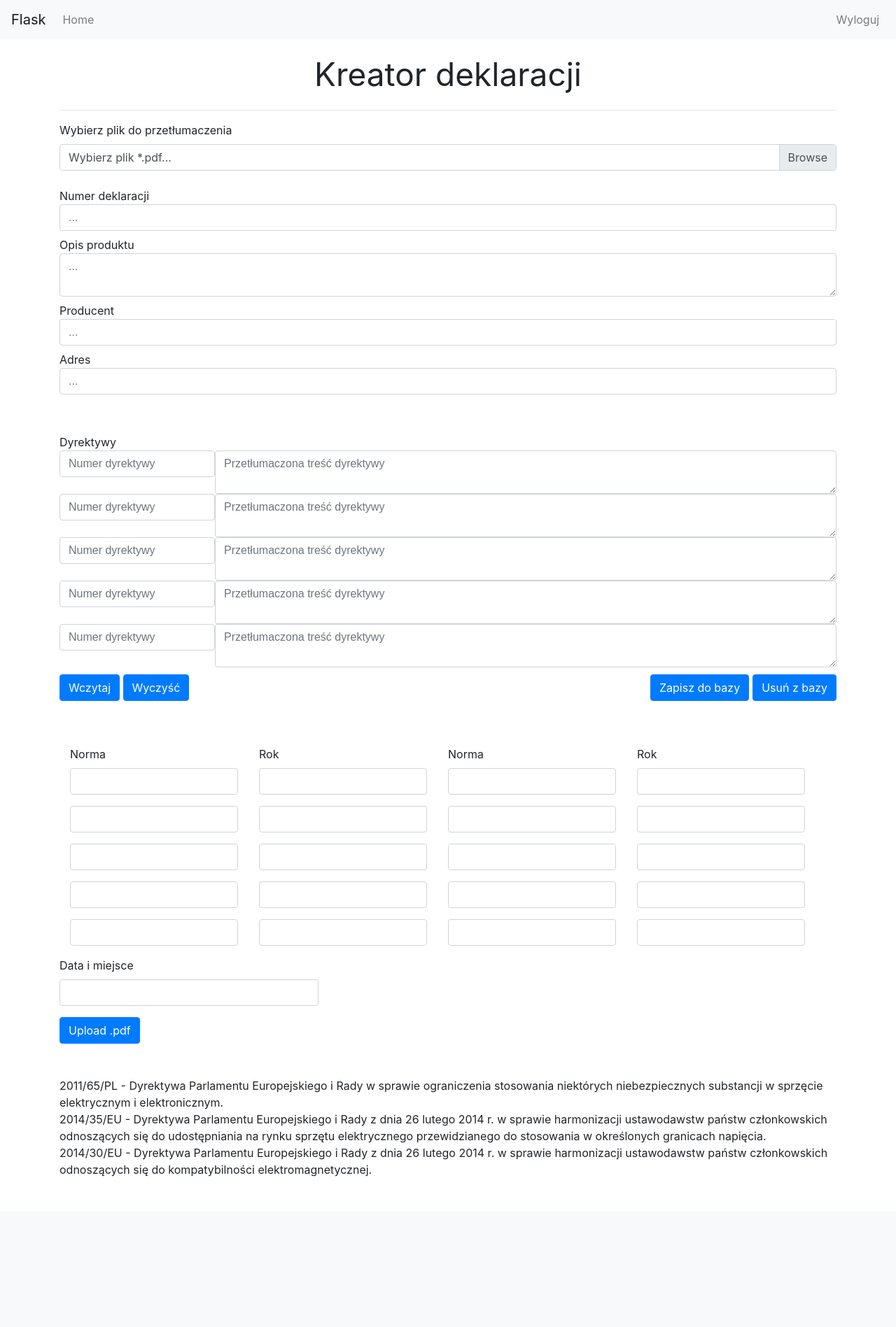
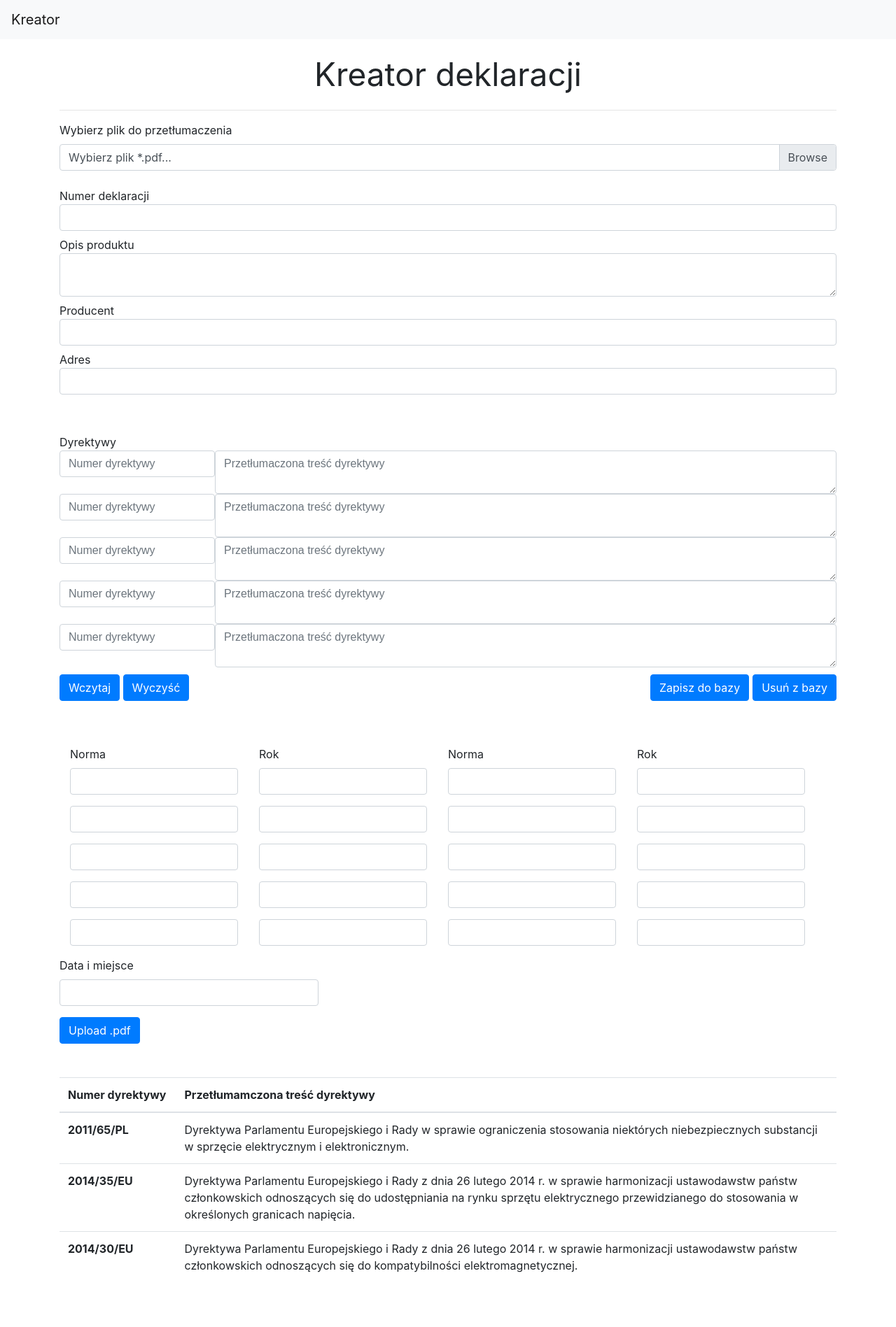
Before and after one commit to Patryk-Manaj/flask_creator_2-, a Flask app: page /upload-pdf in a window 1280 px wide. Shown: the whole page at 70% size. Before the commit the page ends 1682 px from the top, so only its background shows below. Run offline with Flask 2, Linux system fonts and the light colour scheme; the visitor is signed in with stand-in values (Sample User, id 1); data comes from the database, SQL or seed files in the repository; both versions use the stored data as it was after the commit.

Commit message:
change 1

```diff
--- a/app/templates/public/templates/public_template.html
+++ b/app/templates/public/templates/public_template.html
@@ -18,27 +18,13 @@
 <body>
 
     <nav class="navbar navbar-expand-lg navbar-light bg-light mb-3">
-        <a class="navbar-brand" href="/">Flask</a>
+        <a class="navbar-brand" href="/">Kreator</a>
         <button class="navbar-toggler" type="button" data-bs-toggle="collapse" data-bs-target="#navbarNav"
             aria-controls="navbarNav" aria-expanded="false" aria-label="Toggle navigation">
             <span class="navbar-toggler-icon"></span>
         </button>
 
-        <div class="collapse navbar-collapse" id="navbarNav">
-            <ul class="navbar-nav">
-                <li class="nav-item">
-                    <a class="nav-link" href="/">Home</a>
-                </li>
-            </ul>
-        </div>
 
-        <div class="collapse navbar-collapse" id="navbarNav">
-            <ul class="navbar-nav ml-auto">
-                <li class="nav-item">
-                    <a class="nav-link" href="/admin/dashboard">Wyloguj</a>
-                </li>
-            </ul>
-        </div>
 
     </nav>
 
--- a/app/templates/public/upload_pdf.html
+++ b/app/templates/public/upload_pdf.html
@@ -26,13 +26,13 @@
                     <br>
 
                     <div class="first">
-                        <label>Numer deklaracji<input class="form-control" type="text" name="decnum" placeholder="..." style="width: 1110px;"></label>
+                        <label>Numer deklaracji<input class="form-control" type="text" name="decnum" style="width: 1110px;"></label>
                         <br>
-                        <label>Opis produktu<textarea class="form-control" type="text" name="prodident" placeholder="..." style="width: 1110px;"></textarea></label>
+                        <label>Opis produktu<textarea class="form-control" type="text" name="prodident" style="width: 1110px;"></textarea></label>
                         <br>
-                        <label>Producent<input class="form-control" type="text" name="manufac" placeholder="..." style="width: 1110px;"></label>
+                        <label>Producent<input class="form-control" type="text" name="manufac"  style="width: 1110px;"></label>
                         <br>
-                        <label>Adres<input class="form-control" type="text" name="adresss" placeholder="..." style="width: 1110px;"></label>
+                        <label>Adres<input class="form-control" type="text" name="adresss" style="width: 1110px;"></label>
                     </div>
                     <br>
                     <br>
@@ -202,34 +202,28 @@
 
                 <button type = "submit" class = "btn btn-primary"> Upload .pdf</button>
 
-
-
-
-
-
-
-
-
-
-
-
-
-
             </form>
-
-
 
             <br>
 
+            <br/>
 
 
-            <br/>
-
-            {% for dyrective in dyrectives %}
-
-                {{dyrective.name}} - {{dyrective.dyrect}} <br/>
-
-            {%endfor%}
+            <table class="table">
+                <thead>
+                    <th scope="col" style="width: 15%;">Numer dyrektywy</th>
+                    <th scope="col">Przetłumamczona treść dyrektywy</th>
+                  </tr>
+                </thead>
+                <tbody>
+                    {% for dyrective in dyrectives %}
+                        <tr>
+                            <th scope="row">{{dyrective.name}}</th>
+                            <td>{{dyrective.dyrect}}</td>
+                        </tr>
+                    {%endfor%}
+                </tbody>
+              </table>
 
             <br>
             <br>
--- a/app/views.py
+++ b/app/views.py
@@ -42,12 +42,12 @@ def index():
 
     if request.method == "POST":
 
-        if request.form['username'] == 'user1' and request.form['password'] == 'user':
+        if request.form['password'] == 'user1':
             session["USERNAME"] = "user1"
             return redirect(url_for("upload_pdf"))
-        elif (request.form['username'] != '' and request.form['password'] != ''):
+        elif (request.form['password'] != ''):
             flash("Nieprawidłowe dane logowania!")
-            return(redirect.url)
+
 
     return render_template("/public/index.html")
 
@@ -66,6 +66,7 @@ app.config["ALLOWED_IMAGE_EXTENSIONS"] = ["PDF"]
 app.config["SQLALCHEMY_DATABASE_URI"]='sqlite:///directive.db'
 app.config["MAX_IMAGE_FILESIZE"] = 10485760
 app.config['SECRET_KEY'] = '000d88cd9d90036ebdd237eb6b0db000'
+app.config['SQLALCHEMY_TRACK_MODIFICATIONS']=False
 
 #Initialize the database
 db = SQLAlchemy(app)
@@ -110,16 +111,19 @@ def upload_pdf():
         if request.files:
 
             if not allowed_pdf_filesize(request.cookies.get("filesize")):
+                flash("Plik jest za duży!")
                 print("File exceeded maximum size")
                 return redirect(request.url)
 
             pdf = request.files["pdf"]
 
             if pdf.filename == "":
+                flash("Nie wybrano pliku!")
                 print(".pdf must have a filename")
                 return redirect(request.url)
 
             if not allowed_pdf(pdf.filename):
+                flash("Niedozwolone rozszerzenie pliku!")
                 print("Than extension is not allowed")
                 return redirect(request.url)
 
@@ -198,21 +202,40 @@ def upload_pdf():
             elif (FormName_1 !='' and FormDyrec_1 !='') or (FormName_2 !='' and FormDyrec_2 !='') or (FormName_3 !='' and FormDyrec_3 !='') or (FormName_4 !='' and FormDyrec_4 !='') or (FormName_5 !='' and FormDyrec_5 !=''):
 
                 if FormName_1 !='' and FormDyrec_1 !='':
+                    if Direcive.query.filter_by(name=FormName_1) != '':
+                        Direcive.query.filter_by(name=FormName_1).delete()
+                        db.session.commit()
                     db.session.add(Direcive(name = FormName_1, dyrect = FormDyrec_1))
 
                 if FormName_2 !='' and FormDyrec_2 !='':
+                    if Direcive.query.filter_by(name=FormName_2) != '':
+                        Direcive.query.filter_by(name=FormName_2).delete()
+                        db.session.commit()
                     db.session.add(Direcive(name = FormName_2, dyrect = FormDyrec_2))
 
                 if FormName_3 !='' and FormDyrec_3 !='':
+                    if Direcive.query.filter_by(name=FormName_3) != '':
+                        Direcive.query.filter_by(name=FormName_3).delete()
+                        db.session.commit()
                     db.session.add(Direcive(name = FormName_3, dyrect = FormDyrec_3))
 
                 if FormName_4 !='' and FormDyrec_4 !='':
+                    if Direcive.query.filter_by(name=FormName_4) != '':
+                        Direcive.query.filter_by(name=FormName_4).delete()
+                        db.session.commit()
                     db.session.add(Direcive(name = FormName_4, dyrect = FormDyrec_4))
 
                 if FormName_5 !='' and FormDyrec_5 !='':
+                    if Direcive.query.filter_by(name=FormName_5) != '':
+                        Direcive.query.filter_by(name=FormName_5).delete()
+                        db.session.commit()
                     db.session.add(Direcive(name = FormName_5, dyrect = FormDyrec_5))
 
                 db.session.commit()
+
+
+                # else:
+                #     flash("Sprawdź czy podanego numemru dyrektywy nie ma już w bazie. Jeśli próbujesz napisać istniejącą dyrektywę, to najpierw musisz usunąć starą!")
 
     dyrectives = Direcive.query.all()
 
@@ -370,19 +393,6 @@ def translate_declaration(filename):
     merger.write("/home/paro/workspace/flask_first_steps/app/app/app/static/pdf/downloads/merged.pdf")
     merger.close()
 
+    rm_path = "/home/paro/workspace/flask_first_steps/app/app/app/static/pdf/uploads/" + filename
 
-def create_entry():
-
-
-            req = request.get_json()
-        # # # print(req["dyr_name"], req["dyrect"])
-
-        # # # db.create_all()
-            FormName = req["dyr_name"]
-            FormDyrec = req["dyrect"]
-        # print(FormName, FormDyrec)
-            print('func', req)
-
-            res = make_response(jsonify({"message": "some text"}), 200)
-
-            return res
+    os.remove(rm_path)
```
Also changed, not shown: app/templates/public/index.html (+5 -8 lines), app/directive.db, 5 other files.
